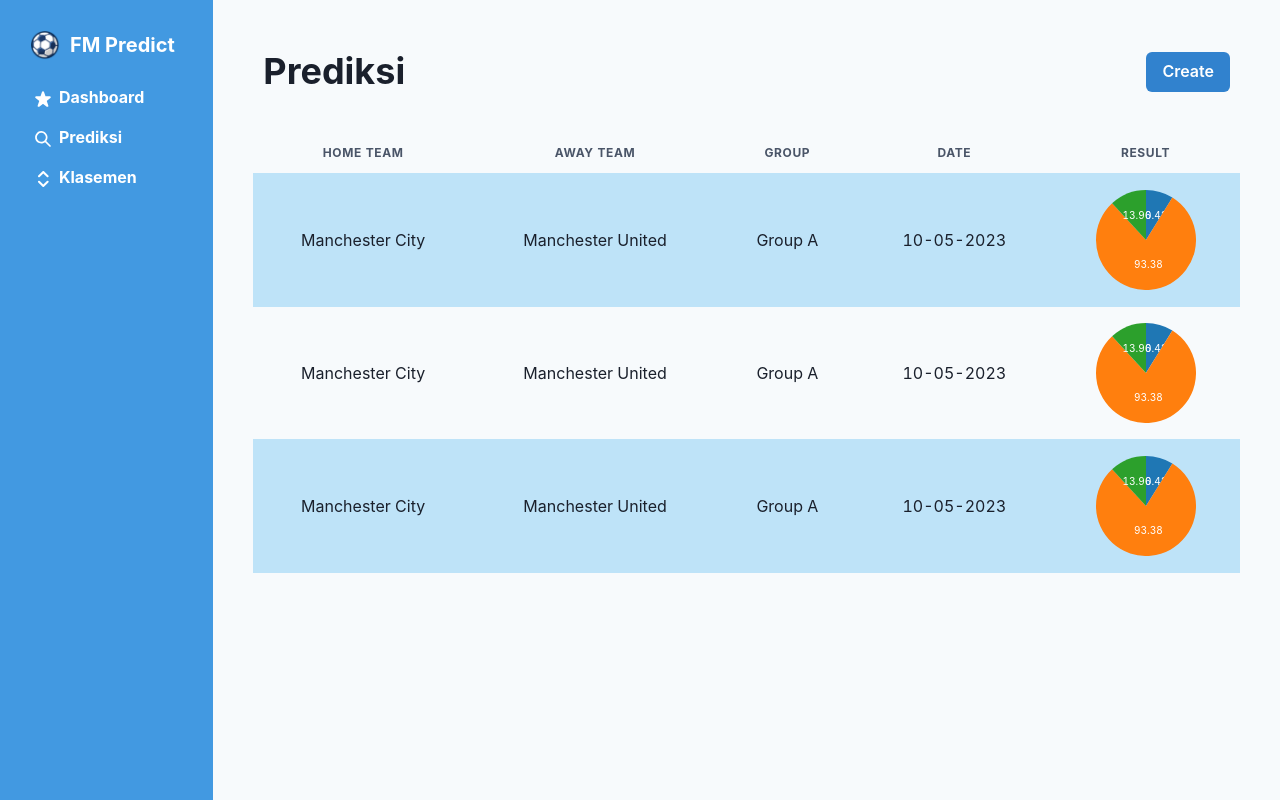
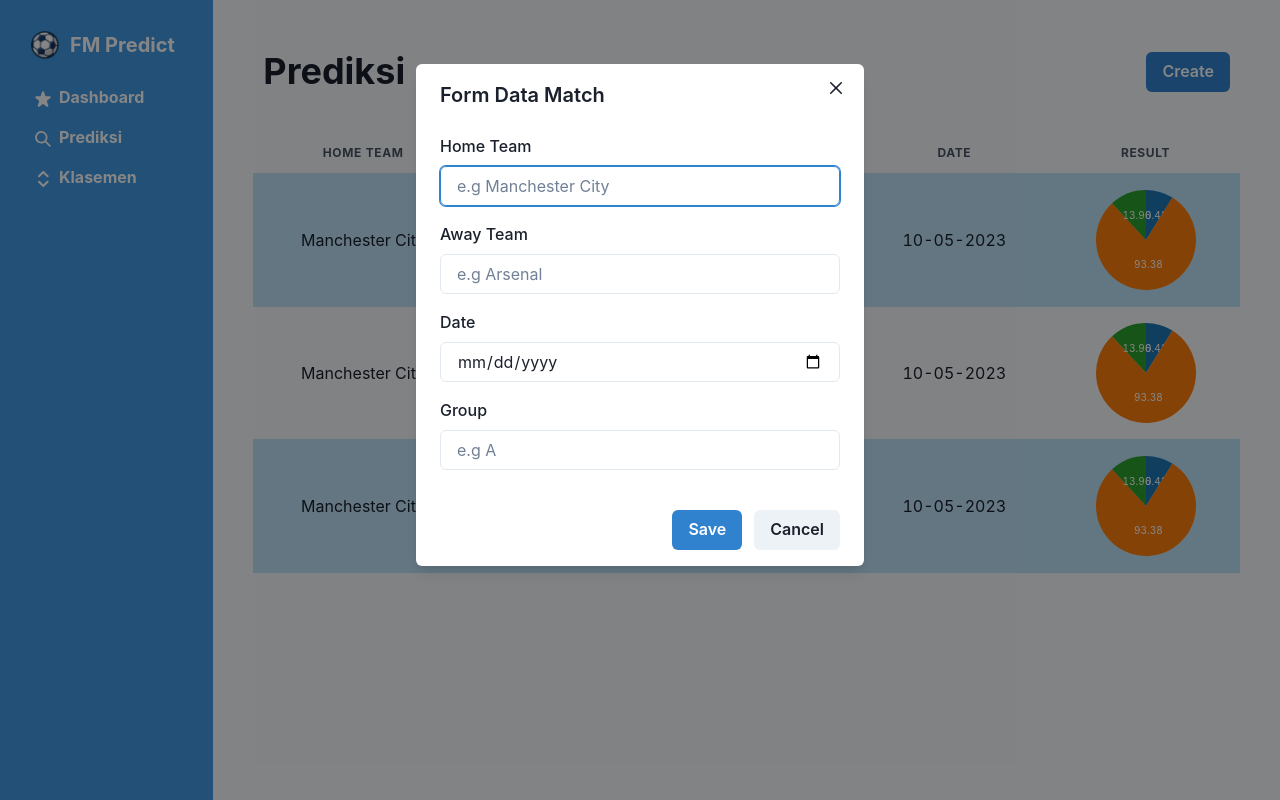
Before and after one commit to wikanadnyana/football-prediction-da-project, a React (Vite) app: page /ramal in a window 1280 px wide. Both pictures are taken after a click on the button "Create". Built offline with nearby package versions, Linux system fonts and the light colour scheme.

Commit message:
[ADD] AOS in create (ramal)

```diff
--- a/package.json
+++ b/package.json
@@ -14,6 +14,7 @@
         "@chakra-ui/react": "^2.7.0",
         "@emotion/react": "^11.11.0",
         "@emotion/styled": "^11.11.0",
+        "aos": "^2.3.4",
         "d3": "^7.8.5",
         "framer-motion": "^10.12.16",
         "react": "^18.2.0",
--- /dev/null
+++ b/src/components/InputForm.jsx
@@ -0,0 +1,62 @@
+import React, { useState, useEffect } from "react";
+import {
+    Modal,
+    ModalOverlay,
+    ModalContent,
+    ModalHeader,
+    ModalFooter,
+    ModalBody,
+    ModalCloseButton,
+    useDisclosure,
+    Button,
+    FormControl,
+    FormLabel,
+    Input,
+} from "@chakra-ui/react";
+
+export const InputForm = () => {
+    const { isOpen, onOpen, onClose } = useDisclosure();
+
+    const initialRef = React.useRef(null);
+    const finalRef = React.useRef(null);
+
+    return (
+        <>
+            <Button onClick={onOpen}>Open Modal</Button>
+            <Button ml={4} ref={finalRef}>
+                I'll receive focus on close
+            </Button>
+
+            <Modal
+                initialFocusRef={initialRef}
+                finalFocusRef={finalRef}
+                isOpen={isOpen}
+                onClose={onClose}
+            >
+                <ModalOverlay />
+                <ModalContent>
+                    <ModalHeader>Create your account</ModalHeader>
+                    <ModalCloseButton />
+                    <ModalBody pb={6}>
+                        <FormControl>
+                            <FormLabel>First name</FormLabel>
+                            <Input ref={initialRef} placeholder="First name" />
+                        </FormControl>
+
+                        <FormControl mt={4}>
+                            <FormLabel>Last name</FormLabel>
+                            <Input placeholder="Last name" />
+                        </FormControl>
+                    </ModalBody>
+
+                    <ModalFooter>
+                        <Button colorScheme="blue" mr={3}>
+                            Save
+                        </Button>
+                        <Button onClick={onClose}>Cancel</Button>
+                    </ModalFooter>
+                </ModalContent>
+            </Modal>
+        </>
+    );
+};
--- a/src/components/Navbar.jsx
+++ b/src/components/Navbar.jsx
@@ -1,18 +1,42 @@
+import React, { useState, useEffect } from "react";
 import {
     Box,
     Button,
     Flex,
     Heading,
     Spacer,
-    Tab,
-    TabList,
-    Tabs,
     Text,
+    Modal,
+    ModalOverlay,
+    ModalContent,
+    ModalHeader,
+    ModalFooter,
+    ModalBody,
+    ModalCloseButton,
+    useDisclosure,
+    FormControl,
+    FormLabel,
+    Input,
 } from "@chakra-ui/react";
+// import { InputForm } from "./InputForm";
 import { Link, useLocation } from "react-router-dom";
 
 export const Navbar = () => {
     const location = useLocation();
+    const { isOpen, onOpen, onClose } = useDisclosure();
+
+    const initialRef = React.useRef(null);
+    const finalRef = React.useRef(null);
+
+    // const [isModalOpen, setModalOpen] = useState(false);
+
+    // const openModal = () => {
+    //     setModalOpen(true);
+    // };
+
+    // const closeModal = () => {
+    //     setModalOpen(false);
+    // };
 
     const renderLeftContent = () => {
         if (location.pathname == "/ramal") {
@@ -24,7 +48,56 @@
 
     const renderRightContent = () => {
         if (location.pathname == "/ramal") {
-            return <Button colorScheme="blue">Create</Button>;
+            return (
+                <>
+                    <Button colorScheme="blue" onClick={onOpen}>
+                        Create
+                    </Button>
+                    <Modal
+                        initialFocusRef={initialRef}
+                        finalFocusRef={finalRef}
+                        isOpen={isOpen}
+                        onClose={onClose}
+                    >
+                        <ModalOverlay />
+                        <ModalContent>
+                            <ModalHeader>Form Data Match</ModalHeader>
+                            <ModalCloseButton />
+                            <ModalBody pb={6}>
+                                <FormControl>
+                                    <FormLabel>Home Team</FormLabel>
+                                    <Input
+                                        ref={initialRef}
+                                        placeholder="e.g Manchester City"
+                                    />
+                                </FormControl>
+
+                                <FormControl mt={4}>
+                                    <FormLabel>Away Team</FormLabel>
+                                    <Input placeholder="e.g Arsenal" />
+                                </FormControl>
+
+                                <FormControl mt={4}>
+                                    <FormLabel>Date</FormLabel>
+                                    <Input type="date" placeholder="Date" />
+                                </FormControl>
+
+                                <FormControl mt={4}>
+                                    <FormLabel>Group</FormLabel>
+                                    <Input placeholder="e.g A" />
+                                </FormControl>
+                            </ModalBody>
+
+                            <ModalFooter>
+                                <Button colorScheme="blue" mr={3}>
+                                    Save
+                                </Button>
+                                <Button onClick={onClose}>Cancel</Button>
+                            </ModalFooter>
+                        </ModalContent>
+                    </Modal>
+                </>
+            );
         } else if (location.pathname == "/klasemen") {
             return <Text>©kelompok4</Text>;
         }
--- a/src/components/Sidebar.jsx
+++ b/src/components/Sidebar.jsx
@@ -19,7 +19,7 @@
     };
 
     const activeLinkStyles = {
-        color: "#165a72",
+        color: "#1e7898",
     };
 
     return (
--- a/src/pages/Create.jsx
+++ b/src/pages/Create.jsx
@@ -1,4 +1,6 @@
 import React, { useState, useEffect } from "react";
+import AOS from "aos";
+import "aos/dist/aos.css";
 import * as d3 from "d3";
 import {
     Table,
@@ -29,8 +31,11 @@
 
     useEffect(() => {
         setData(generateData());
+        AOS.init();
+        AOS.refresh();
     }, [!data]);
     return (
+        <div data-aos="fade-up">
             <TableContainer paddingTop="30px">
                 <Table variant="striped" colorScheme="blue">
                     <Thead>
@@ -91,5 +96,6 @@
                     </Tbody>
                 </Table>
             </TableContainer>
+        </div>
     );
 };
```
Also changed, not shown: 1 other file (tests, documents, lock files or other folders). Lines whose indentation alone changed are shown as unchanged.
